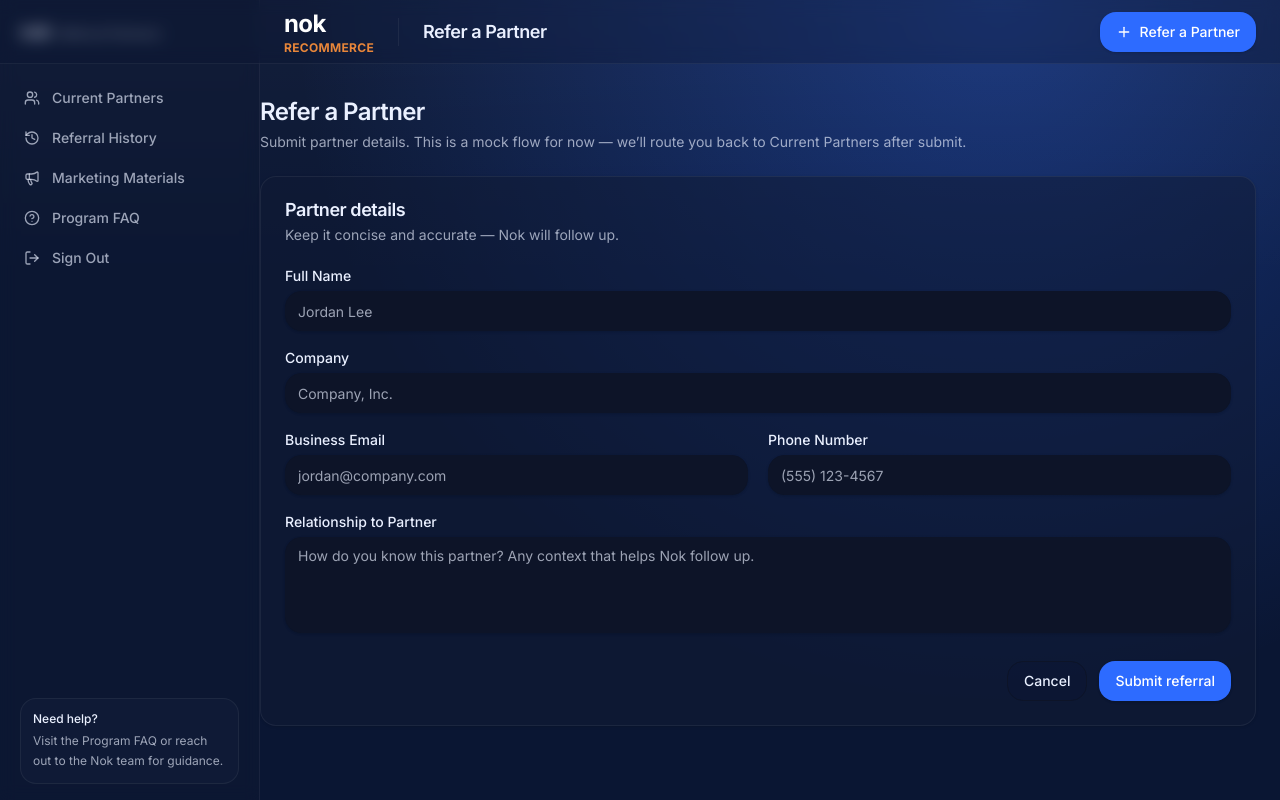
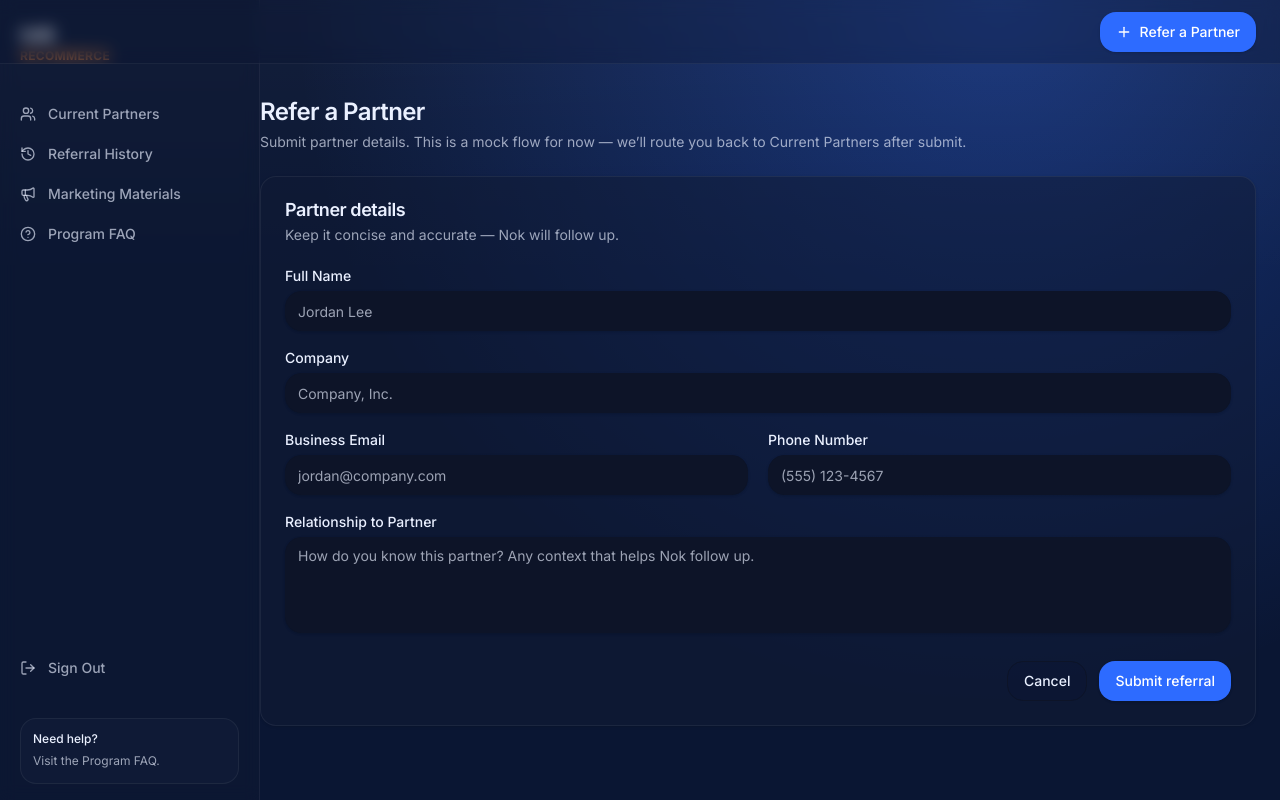
Before and after one commit to carson-am/nok-referral-program, a Next.js app: page /dashboard/refer in a window 1280 px wide. Built offline with nearby package versions, Linux system fonts and the light colour scheme.

Commit message:
Dashboard Update

```diff
--- a/src/components/layout/Sidebar.tsx
+++ b/src/components/layout/Sidebar.tsx
@@ -13,21 +13,27 @@ const NAV_ITEMS = [
   { href: "/dashboard/program-faq", label: "Program FAQ", icon: HelpCircle },
 ] as const;
 
+const linkBase =
+  "flex w-full items-center gap-3 rounded-xl px-5 py-2 text-sm font-medium transition-colors text-muted-foreground hover:bg-white/[0.04] hover:text-foreground";
+
 export function Sidebar() {
   const pathname = usePathname();
 
   return (
     <aside className="fixed inset-y-0 left-0 hidden w-[260px] flex-col border-r border-border/70 bg-card/40 backdrop-blur md:flex">
-      <div className="flex h-16 items-center px-5">
-        <Link href="/dashboard/current-partners" className="flex items-baseline gap-2">
-          <span className="text-lg font-semibold tracking-tight text-foreground">nok</span>
-          <span className="text-xs font-medium tracking-wide text-muted-foreground">
-            Referral Partners
+      <div className="px-5 pt-5 pb-4">
+        <Link
+          href="/dashboard/current-partners"
+          className="flex flex-col items-start transition-opacity hover:opacity-90"
+        >
+          <span className="text-xl font-bold tracking-tight text-white">nok</span>
+          <span className="text-[10px] font-bold tracking-wide text-[#E8863A] md:text-xs">
+            RECOMMERCE
           </span>
         </Link>
       </div>
 
-      <nav className="flex-1 space-y-1 px-3 py-4">
+      <nav className="flex-1 space-y-1 px-0 py-4">
         {NAV_ITEMS.map(({ href, label, icon: Icon }) => {
           const isActive = pathname === href;
           return (
@@ -35,8 +41,7 @@ export function Sidebar() {
               key={href}
               href={href}
               className={cn(
-                "flex w-full items-center gap-3 rounded-xl px-3 py-2 text-sm font-medium transition-colors",
-                "text-muted-foreground hover:bg-white/[0.04] hover:text-foreground",
+                linkBase,
                 isActive && "bg-white/[0.06] text-foreground shadow-sm",
               )}
             >
@@ -45,23 +50,20 @@ export function Sidebar() {
             </Link>
           );
         })}
-        <Link
-          href="/"
-          className={cn(
-            "flex w-full items-center gap-3 rounded-xl px-3 py-2 text-sm font-medium transition-colors",
-            "text-muted-foreground hover:bg-white/[0.04] hover:text-foreground",
-          )}
-        >
+      </nav>
+
+      <div className="space-y-1 px-0 pb-4">
+        <Link href="/" className={linkBase}>
           <LogOut className="h-4 w-4 shrink-0 text-muted-foreground" />
           <span>Sign Out</span>
         </Link>
-      </nav>
+      </div>
 
       <div className="px-5 py-4 text-xs text-muted-foreground">
         <div className="rounded-xl border border-border/70 bg-white/[0.02] p-3">
           <div className="font-medium text-foreground">Need help?</div>
           <div className="mt-1 leading-5">
-            Visit the Program FAQ or reach out to the Nok team for guidance.
+            Visit the Program FAQ.
           </div>
         </div>
       </div>
--- a/src/components/layout/TopNav.tsx
+++ b/src/components/layout/TopNav.tsx
@@ -1,53 +1,14 @@
 "use client";
 
 import Link from "next/link";
-import { usePathname } from "next/navigation";
 import { Plus } from "lucide-react";
 
 import { Button } from "@/components/ui/button";
 
-const TITLES: Record<string, string> = {
-  "/dashboard/current-partners": "Current Partners",
-  "/dashboard/referral-history": "Referral History",
-  "/dashboard/marketing-materials": "Marketing Materials",
-  "/dashboard/program-faq": "Program FAQ",
-  "/dashboard/refer": "Refer a Partner",
-};
-
-function NokLogoCompact() {
-  return (
-    <Link
-      href="/dashboard/current-partners"
-      className="flex flex-col items-start justify-center transition-opacity hover:opacity-90"
-    >
-      <span className="text-xl font-bold tracking-tight text-white md:text-2xl">nok</span>
-      <span className="text-[10px] font-bold tracking-wide text-[#E8863A] md:text-xs">
-        RECOMMERCE
-      </span>
-    </Link>
-  );
-}
-
 export function TopNav() {
-  const pathname = usePathname();
-  const title = TITLES[pathname] ?? "Dashboard";
-
   return (
     <header className="fixed inset-x-0 top-0 z-40 h-16 border-b border-border/70 bg-background/40 backdrop-blur supports-[backdrop-filter]:bg-background/30 md:pl-[260px]">
-      <div className="mx-auto flex h-full w-full max-w-7xl items-center justify-between gap-4 px-6">
-        <div className="flex min-w-0 items-center gap-6">
-          <NokLogoCompact />
-          <div className="hidden min-w-0 border-l border-border/70 pl-6 md:block">
-            <h2 className="truncate text-lg font-semibold tracking-tight text-foreground">
-              {title}
-            </h2>
-          </div>
-          <div className="truncate text-sm font-medium text-muted-foreground md:hidden">
-            {title}
-          </div>
-        </div>
-
-        <div className="flex items-center gap-3">
+      <div className="mx-auto flex h-full w-full max-w-7xl items-center justify-end px-6">
         <Button asChild className="shadow-sm">
           <Link href="/dashboard/refer">
             <Plus />
@@ -55,7 +16,6 @@ export function TopNav() {
           </Link>
         </Button>
       </div>
-      </div>
     </header>
   );
 }
```
Lines whose indentation alone changed are shown as unchanged.
